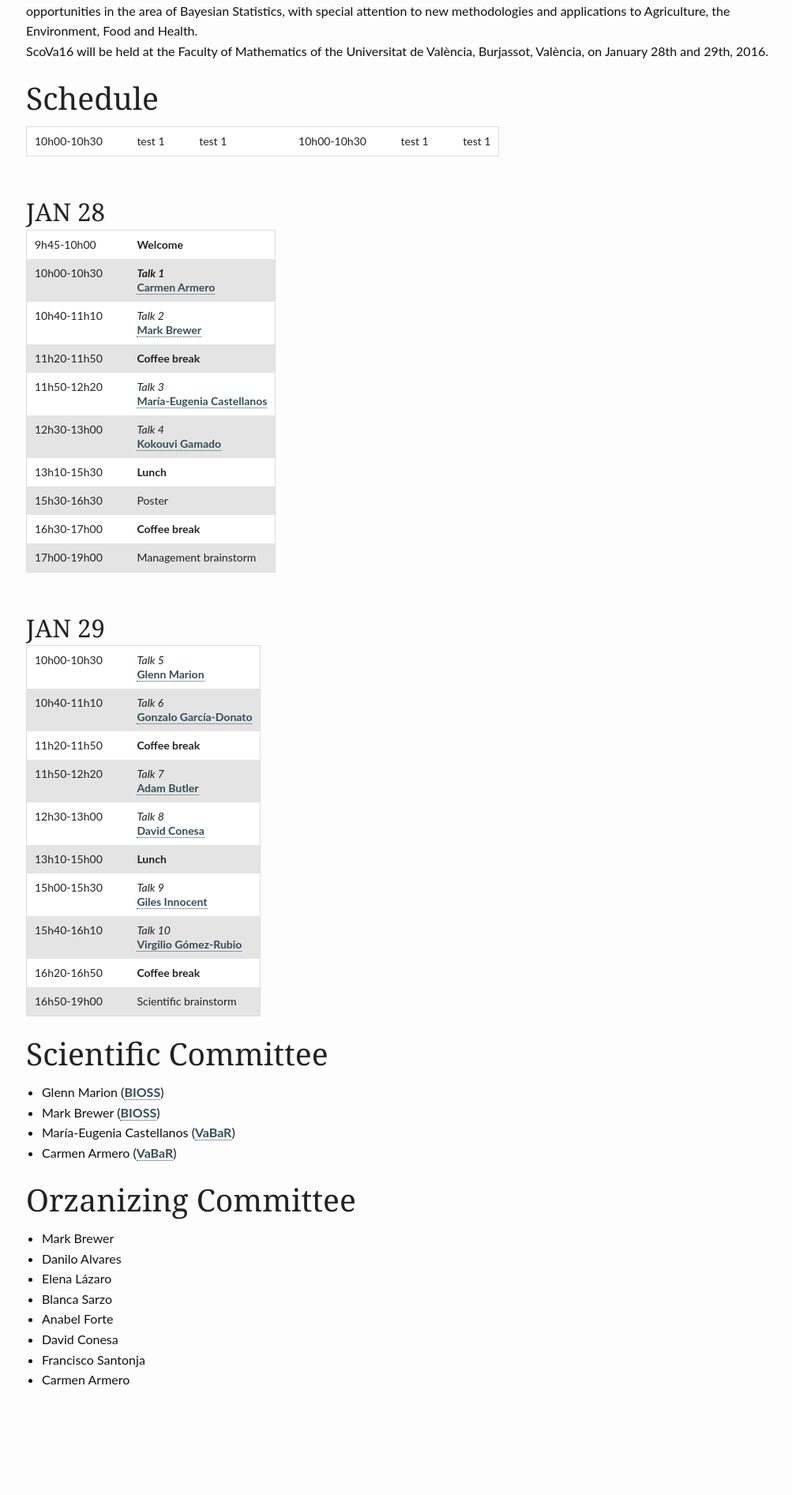
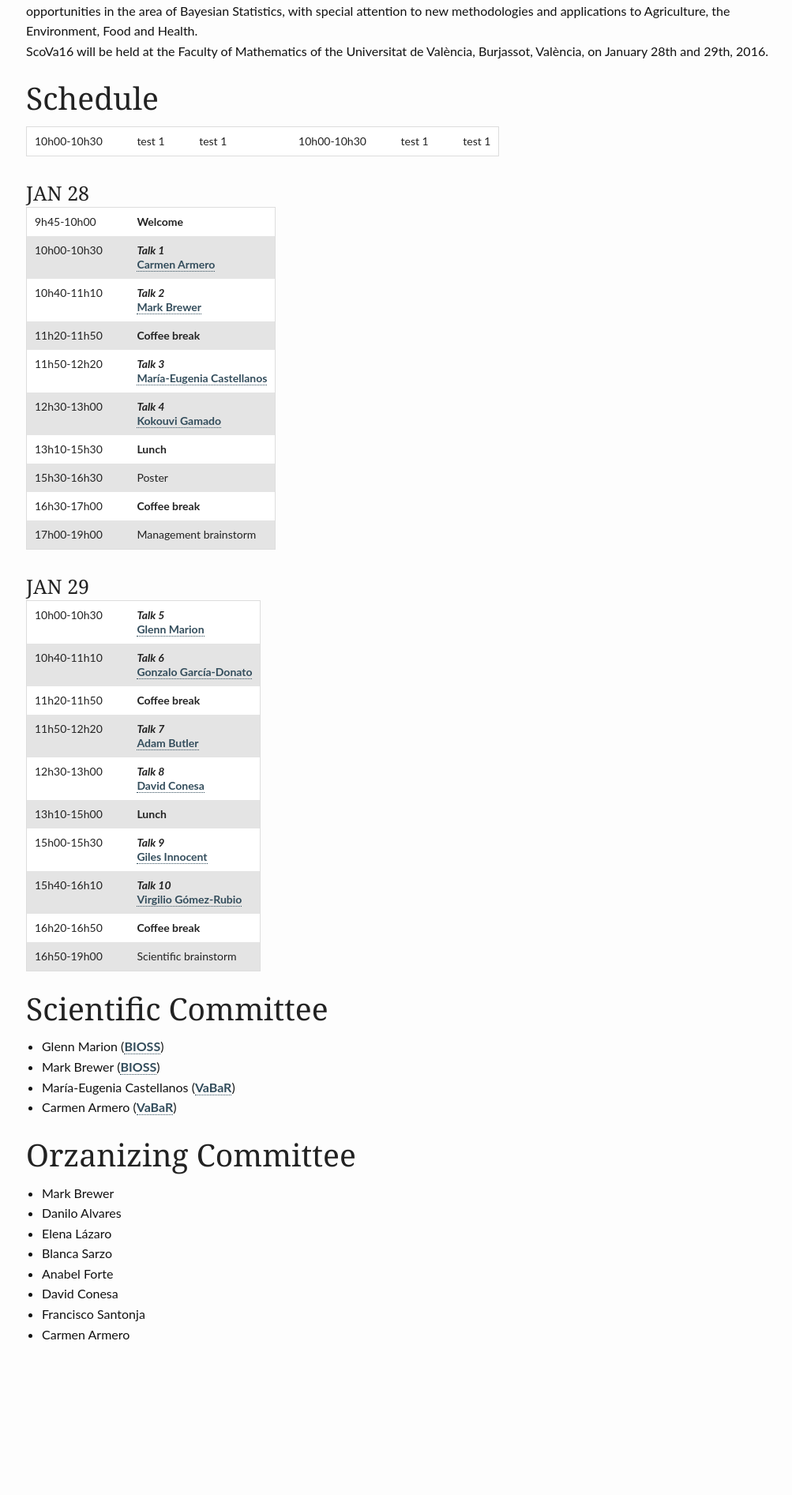
Before and after one commit to VABAR/VABAR.github.io, a Jekyll site: the page built from _posts/events/2015-11-25-ScoVa16.md, in a window 1280 px wide. Shown: the part 348-2241 px from the top of the page at 79% size, without its empty margins (122-1125 px from the left). Built offline with Jekyll 4.4.1, drawn with Linux system fonts in a browser that asks for light colours.

Commit message:
Update 2015-11-25-ScoVa16.md

```diff
--- a/_posts/events/2015-11-25-ScoVa16.md
+++ b/_posts/events/2015-11-25-ScoVa16.md
@@ -19,29 +19,29 @@ ScoVa16 will be held at the Faculty of Mathematics of the Universitat de Valènc
 
 10h00-10h30 || test 1 || test 1 ||   || 10h00-10h30 || test 1 || test 1
 
-## JAN 28
+### JAN 28
 
 9h45-10h00  || **Welcome**
 10h00-10h30 || **_Talk 1_**<br><a href="http://www.uv.es/armero/">Carmen Armero</a>
-10h40-11h10 || _Talk 2_<br><a href="http://www.bioss.ac.uk/people/markb.html">Mark Brewer</a>
+10h40-11h10 || **_Talk 2_**<br><a href="http://www.bioss.ac.uk/people/markb.html">Mark Brewer</a>
 11h20-11h50 || **Coffee break**
-11h50-12h20 || _Talk 3_<br><a href="http://bayes.etsii.urjc.es/~mecastel/hp/Contact.html">María-Eugenia Castellanos</a>
-12h30-13h00 || _Talk 4_<br><a href="http://www.bioss.ac.uk/people/kokouvi.html">Kokouvi Gamado</a>
+11h50-12h20 || **_Talk 3_**<br><a href="http://bayes.etsii.urjc.es/~mecastel/hp/Contact.html">María-Eugenia Castellanos</a>
+12h30-13h00 || **_Talk 4_**<br><a href="http://www.bioss.ac.uk/people/kokouvi.html">Kokouvi Gamado</a>
 13h10-15h30 || **Lunch**
 15h30-16h30 || Poster
 16h30-17h00 || **Coffee break**
 17h00-19h00 || Management brainstorm
 
-## JAN 29
+### JAN 29
 
-10h00-10h30 || _Talk 5_<br><a href="http://www.bioss.ac.uk/people/glenn.html">Glenn Marion</a>
-10h40-11h10 || _Talk 6_<br><a href="http://www.uclm.es/profesorado/garcia-donato/">Gonzalo García-Donato</a>
+10h00-10h30 || **_Talk 5_**<br><a href="http://www.bioss.ac.uk/people/glenn.html">Glenn Marion</a>
+10h40-11h10 || **_Talk 6_**<br><a href="http://www.uclm.es/profesorado/garcia-donato/">Gonzalo García-Donato</a>
 11h20-11h50 || **Coffee break**
-11h50-12h20 || _Talk 7_<br><a href="http://www.bioss.ac.uk/people/adam.html">Adam Butler</a>
-12h30-13h00 || _Talk 8_<br><a href="http://www.geeitema.org/conesa/">David Conesa</a>
+11h50-12h20 || **_Talk 7_**<br><a href="http://www.bioss.ac.uk/people/adam.html">Adam Butler</a>
+12h30-13h00 || **_Talk 8_**<br><a href="http://www.geeitema.org/conesa/">David Conesa</a>
 13h10-15h00 || **Lunch**
-15h00-15h30 || _Talk 9_<br><a href="http://www.bioss.ac.uk/people/giles.html">Giles Innocent</a>
-15h40-16h10 || _Talk 10_<br><a href="http://www.uclm.es/profesorado/vgomez/">Virgilio Gómez-Rubio</a>
+15h00-15h30 || **_Talk 9_**<br><a href="http://www.bioss.ac.uk/people/giles.html">Giles Innocent</a>
+15h40-16h10 || **_Talk 10_**<br><a href="http://www.uclm.es/profesorado/vgomez/">Virgilio Gómez-Rubio</a>
 16h20-16h50 || **Coffee break**
 16h50-19h00 || Scientific brainstorm
 
```
